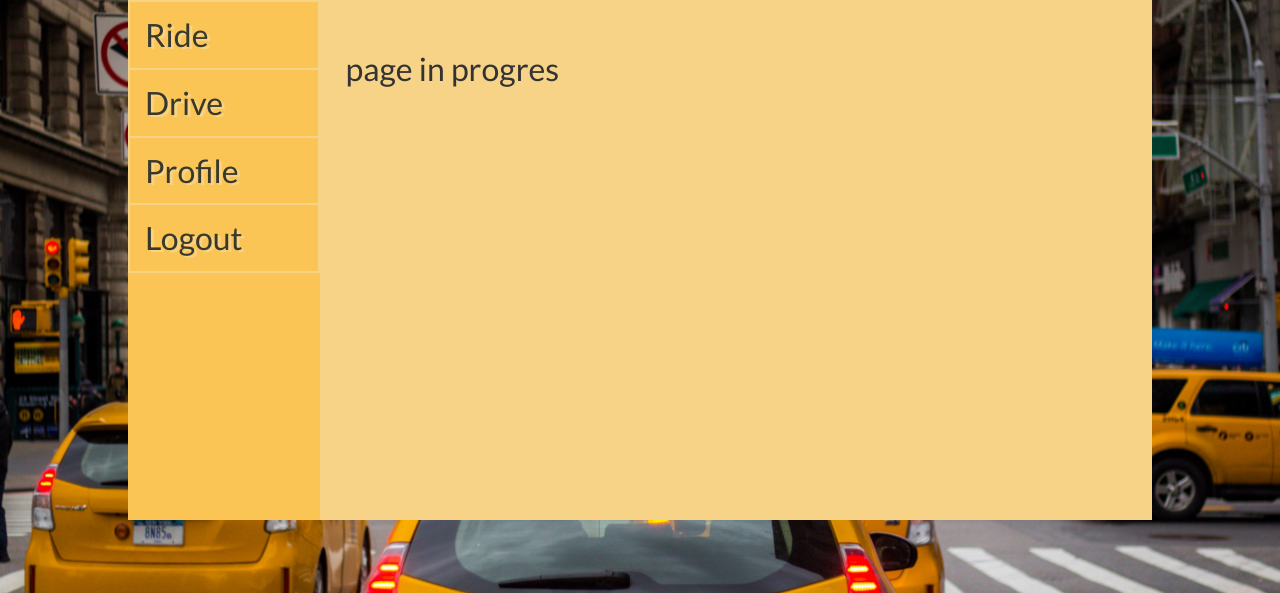
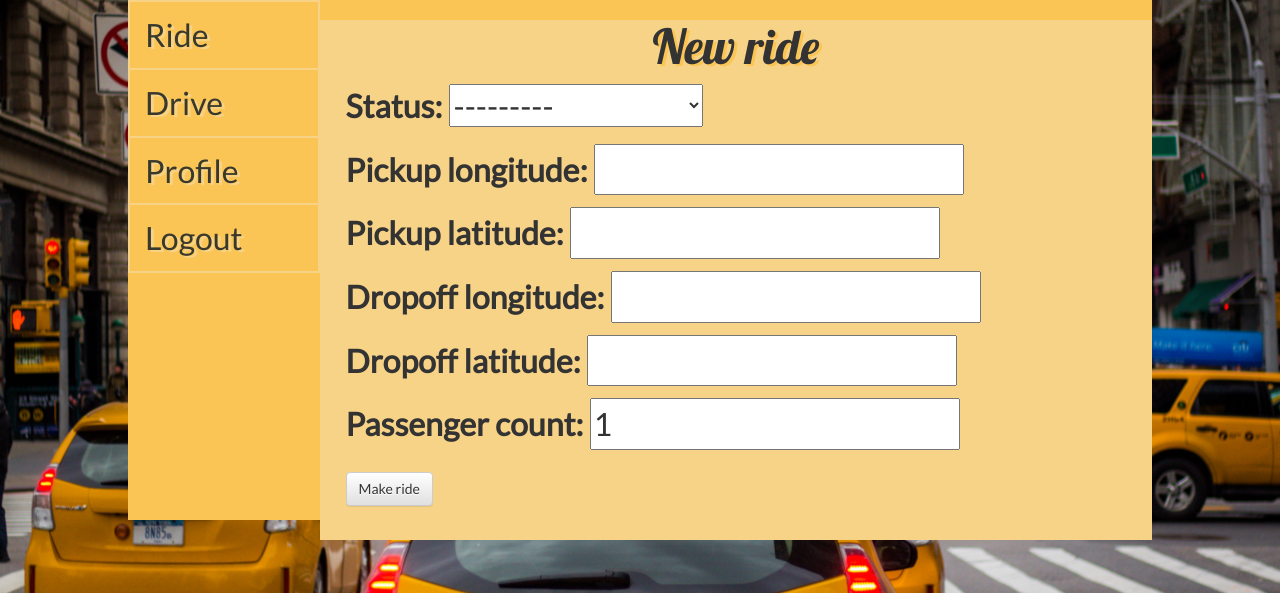
Before and after one commit to EverythingWorks/Unter, a Django app: page / in a window 1280 px wide. Shown: the part 207-800 px from the top of the page. Run offline with Django 3.2, Linux system fonts and the light colour scheme; the visitor is signed in with stand-in values (Sample User, id 1); some libraries are stand-ins or nearby versions.

Commit message:
Add view and form to create new ride

```diff
--- a/rides_handling/forms.py
+++ b/rides_handling/forms.py
@@ -1,7 +1,7 @@
 from django import forms
 from django.contrib.auth.forms import UserCreationForm
 from django.contrib.auth.models import User
-
+from .models import Ride
 
 class SignUpForm(UserCreationForm):
     is_driver = forms.BooleanField(required=False, help_text='Do you want to share a car?')
@@ -10,3 +10,9 @@ class SignUpForm(UserCreationForm):
     class Meta:
         model = User
         fields = ('username', 'is_driver', 'password1', 'password2', )
+
+
+class RideForm(forms.ModelForm):
+    class Meta:
+        model = Ride
+        fields =  ('status', 'pickup_longitude', 'pickup_latitude', 'dropoff_longitude', 'dropoff_latitude', 'passenger_count', )
--- a/rides_handling/templates/home.html
+++ b/rides_handling/templates/home.html
@@ -1,11 +1,9 @@
 {% extends 'base_logged.html' %}
 
 {% block content %}
-
-
-  <br>
-    page in progres
-
-
-
+    <h1>New ride</h1>
+    <form method="POST" class="ride-form">{% csrf_token %}
+        {{ form.as_p }}
+        <button type="submit" class="save btn btn-default">Make ride</button>
+    </form>
 {% endblock %}
--- a/rides_handling/views.py
+++ b/rides_handling/views.py
@@ -2,11 +2,28 @@ from django.contrib.auth.decorators import login_required
 from django.contrib.auth import login as auth_login, authenticate
 from django.shortcuts import render, redirect
 from django.contrib.auth.forms import AuthenticationForm
-from rides_handling.forms import SignUpForm
+from rides_handling.forms import SignUpForm, RideForm
+from django.utils import timezone
+from .models import Profile
 
 @login_required
 def home(request):
-    return render(request, 'home.html')
+    if request.method == "POST":
+        form = RideForm(request.POST)
+        if form.is_valid():
+            ride = form.save(commit=False)
+            try:
+                ride.initiator = request.user.profile
+            except Profile.DoesNotExist:
+                ride.initiator = Profile(user=request.user)
+
+            ride.pickup_datetime = timezone.now()
+            ride.save()
+            return redirect('profile_summary')
+    else:
+        form = RideForm()
+        return render(request, 'home.html', {'form' : form, })
+
 
 def login(request):
     if request.user.is_authenticated:
```
